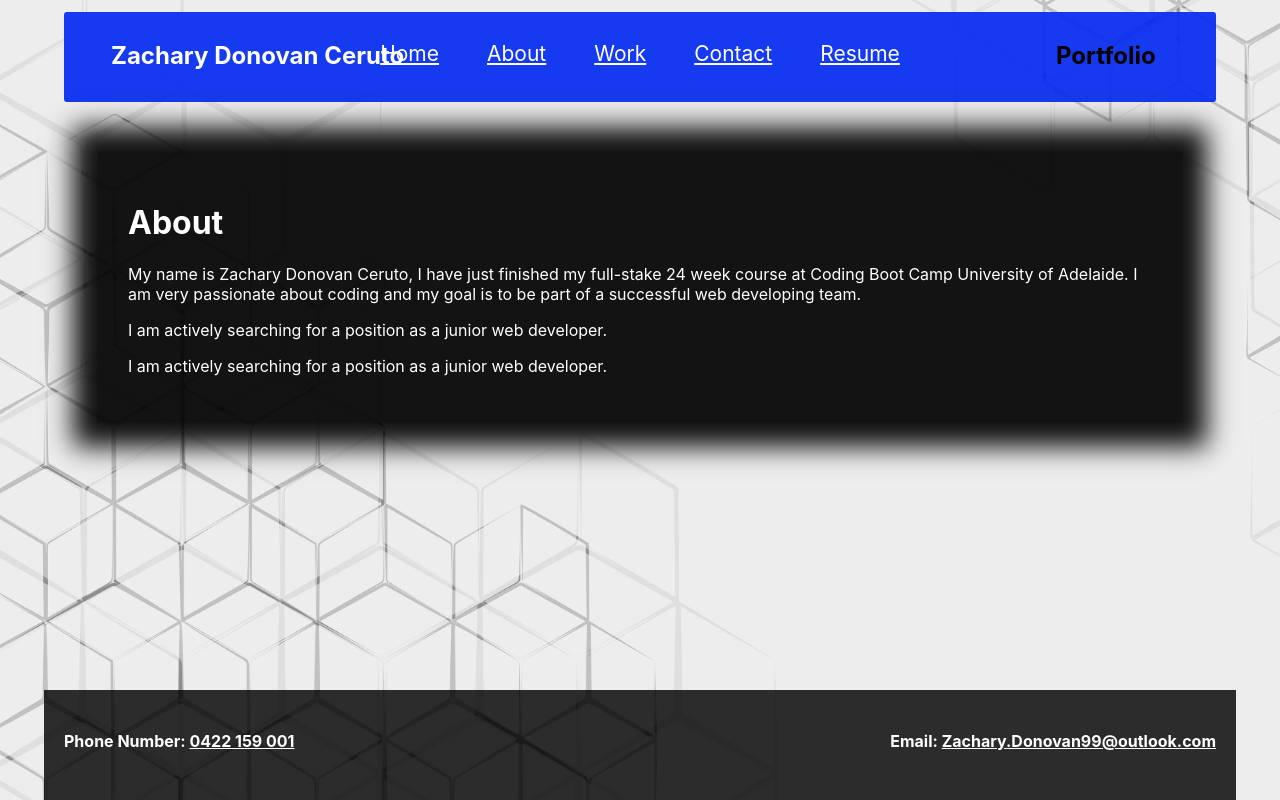
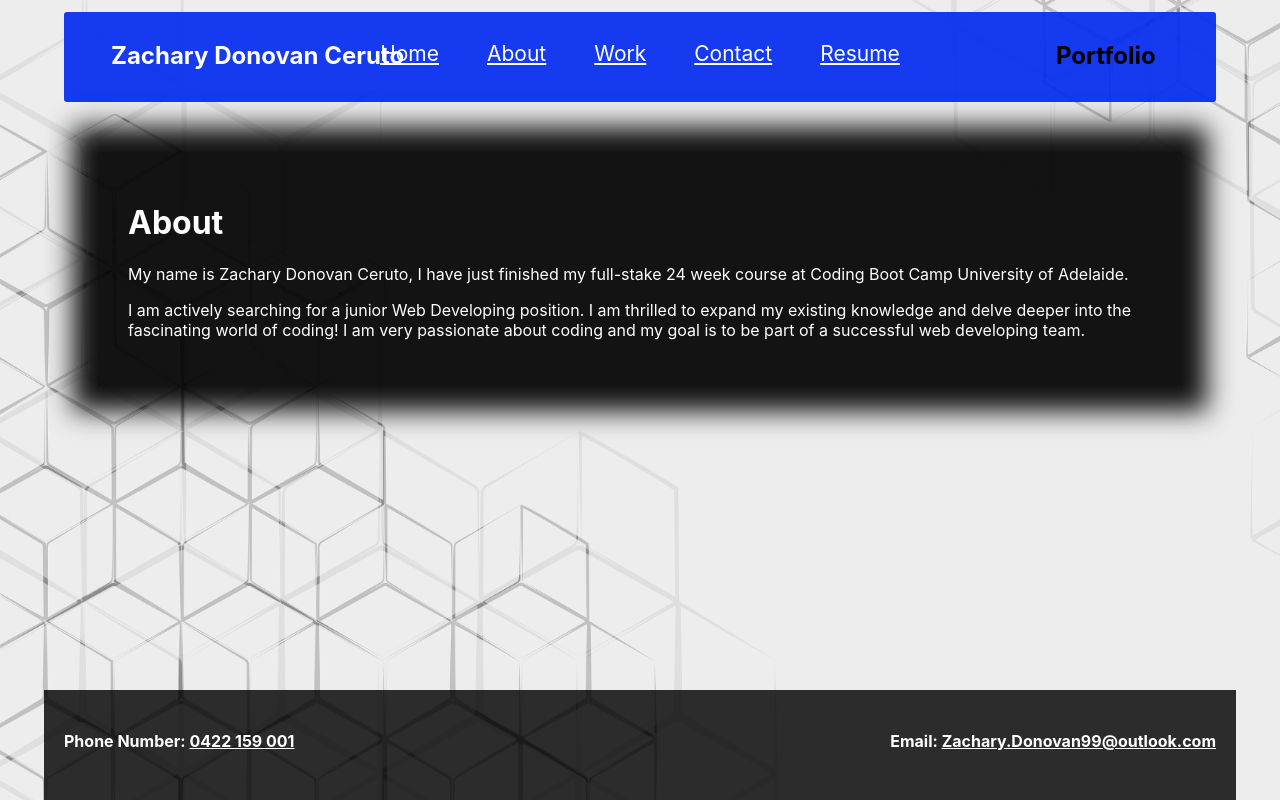
Before and after one commit to ZacharyDonovan88/zd-portfolio, a React (Create React App) app: page /About in a window 1280 px wide. Built offline with nearby package versions, Linux system fonts and the light colour scheme.

Commit message:
updated about page

```diff
--- a/src/pages/About.js
+++ b/src/pages/About.js
@@ -9,13 +9,12 @@ function About() {
                 <h1>About</h1>
                 <p>
                     My name is Zachary Donovan Ceruto, I have just finished my full-stake 24 week course at Coding Boot Camp University of Adelaide.
-                    I am very passionate about coding and my goal is to be part of a successful web developing team.
+
                 </p>
                 <p>
-                    I am actively searching for a position as a junior web developer.
-                </p>
-                <p>
-                    I am actively searching for a position as a junior web developer.
+                I am actively searching for a junior Web Developing position.
+                I am thrilled to expand my existing knowledge and delve deeper into the fascinating world of coding!
+                I am very passionate about coding and my goal is to be part of a successful web developing team.
                 </p>
         </div>
      </>
```
